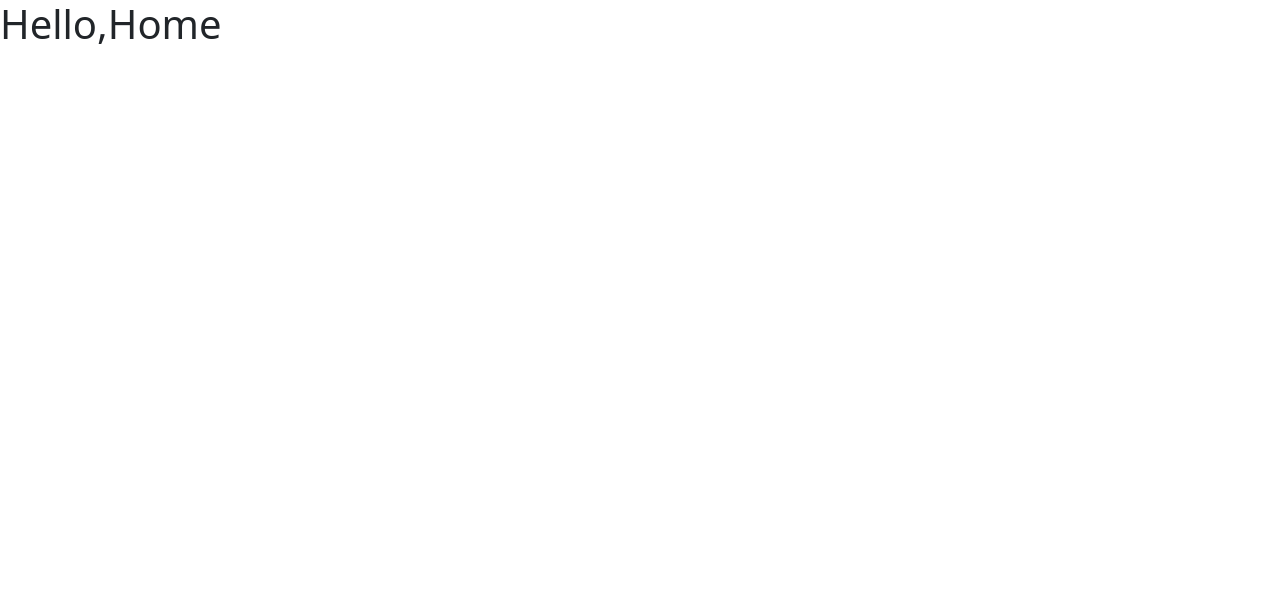
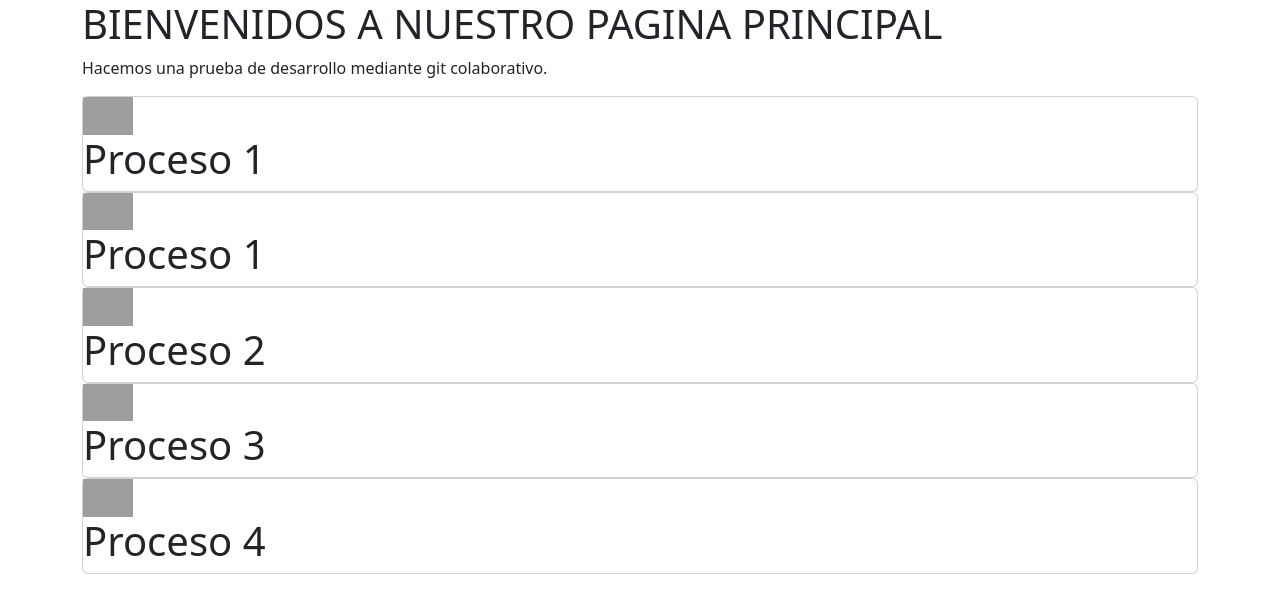
Before and after one commit to WillyRLV/proyectoBaseWeb, a plain HTML site: page home.html in a window 1280 px wide. Drawn offline with nearby package versions, Linux system fonts and the light colour scheme; grey boxes are pictures that could not be loaded.

Commit message:
terminado parte home

```diff
--- a/home.html
+++ b/home.html
@@ -5,10 +5,51 @@
     <base target="_top">
     <meta name="viewport" content="width=device-width, initial-scale=1">
     <title>Bootstrap demo</title>
+    <?!= include('cssHome'); ?>
     <link href="https://cdn.jsdelivr.net/npm/bootstrap@5.2.3/dist/css/bootstrap.min.css" rel="stylesheet" integrity="sha384-rbsA2VBKQhggwzxH7pPCaAqO46MgnOM80zW1RWuH61DGLwZJEdK2Kadq2F9CUG65" crossorigin="anonymous">
   </head>
-  <body>
-    <h1>Hello,Home</h1>
+  <body class="body">
+    <section class="section">
+       <div class=" container div1">
+        <h1 class="title">BIENVENIDOS A NUESTRO PAGINA PRINCIPAL</h1>
+        <p class="parr">
+            Hacemos una prueba de desarrollo mediante git colaborativo.
+        </p>
+
+        <div class="group-cards">
+
+            <div class="card">
+                <img src="https://cdn-icons-png.flaticon.com/512/87/87390.png" alt="" width="50">
+            <h1>Proceso 1</h1>
+            </div>
+
+            <div class="card">
+                <img src="https://www.pngmart.com/files/15/Circle-Facebook-Logo-PNG-HD.png" alt="" width="50">
+            <h1>Proceso 1</h1>
+            </div>
+            <div class="card">
+                <img src="https://cdn-icons-png.flaticon.com/512/1419/1419525.png" alt="" width="50">
+            <h1>Proceso 2</h1>
+            </div>
+            <div class="card">
+                <img src="https://i.pinimg.com/originals/5f/d0/53/5fd0537ef0cbf9efd48c975209f74a8c.png" alt="" width="50">
+            <h1>Proceso 3</h1>
+            </div>
+            <div class="card">
+                <img src="https://i.pinimg.com/originals/7b/64/82/7b6482cf06d39fe6362f27aa9dd17aea.jpg" alt="" width="50">
+            <h1>Proceso 4</h1>
+            </div>
+
+
+           </div>
+       </div>
+
+
+
+
+
+    </section>
+
     <script src="https://cdn.jsdelivr.net/npm/bootstrap@5.2.3/dist/js/bootstrap.bundle.min.js" integrity="sha384-kenU1KFdBIe4zVF0s0G1M5b4hcpxyD9F7jL+jjXkk+Q2h455rYXK/7HAuoJl+0I4" crossorigin="anonymous"></script>
   </body>
 </html>
```
Also changed, not shown: cssHome.html (added, +56 -0 lines), codigowl.js (line endings or trailing spaces).
